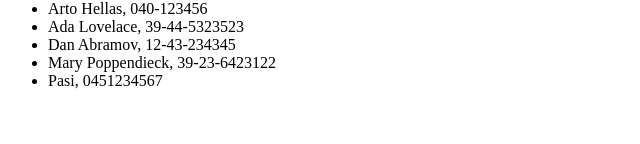
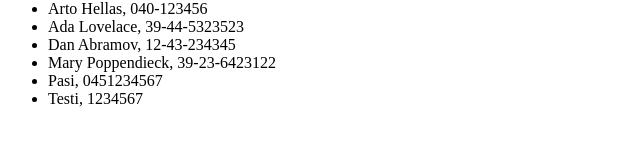
Before and after one commit to Ahiisivi/fsopen-assignments, a React (Vite) app in the folder part2/puhelinluettelo/: page / in a window 1280 px wide. Shown: the part 298-442 px from the top of the page, without its empty margins (0-640 px from the left). Built offline with nearby package versions, Linux system fonts and the light colour scheme; data requests are answered from the project's data file.

Commit message:
part2: 2.13 puhelinluettelo step 8 (extract to own module)

```diff
--- a/part2/puhelinluettelo/db.json
+++ b/part2/puhelinluettelo/db.json
@@ -24,6 +24,11 @@
       "id": "b570",
       "name": "Pasi",
       "number": "0451234567"
+    },
+    {
+      "id": "e346",
+      "name": "Testi",
+      "number": "1234567"
     }
   ]
 }
--- a/part2/puhelinluettelo/src/App.jsx
+++ b/part2/puhelinluettelo/src/App.jsx
@@ -1,6 +1,6 @@
 import { useState, useEffect } from 'react'
 import Name from './components/Names'
-import axios from 'axios'
+import pbServices from './services/persons.js'
 
 const Filter = ({value, onChange}) => {
   return (
@@ -36,16 +36,13 @@ const App = () => {
   const [newNumber, setNewNumber] = useState('')
   const [newFilter, setNewFilter] = useState('')
 
-  // exercise 2.11 using effect hook and axios library to fetch the data from json server
+
   useEffect(() => {
-    console.log('fetcing data')
-
-  axios
-    .get('http://localhost:3001/persons')
-    .then(response => {
-      console.log('data fetched')
-      setPersons(response.data)
-    })
+    pbServices
+      .getAll()
+      .then(initialPersons => {
+        setPersons(initialPersons)
+      })
   }, [])
 
   const addName = (event) => {
@@ -60,17 +57,13 @@ const App = () => {
       number: newNumber,
     }
 
-    //setPersons(persons.concat(nameObject))
-    // 2.12 sending and saving data to server
-    axios
-      .post('http://localhost:3001/persons', nameObject)
-      .then(response => {
-        setPersons(persons.concat(response.data))
-              setNewName('')
-              setNewNumber('')
-      })
-
-
+    pbServices
+    .create(nameObject)
+    .then(returnedPersons => {
+      setPersons(persons.concat(returnedPersons))
+      setNewName('')
+      setNewNumber('')
+    })
   }
 
   const handleNewName = (event) => {
--- /dev/null
+++ b/part2/puhelinluettelo/src/services/persons.js
@@ -0,0 +1,26 @@
+import axios from 'axios'
+const baseUrl = 'http://localhost:3001/persons'
+
+const getAll = () => {
+    console.log('fetching data')
+  const request = axios.get(baseUrl)
+  return request.then(response => response.data)
+}
+
+const create = nameObject => {
+    console.log('adding data')
+  const request = axios.post(baseUrl, nameObject)
+  return request.then(response => response.data)
+}
+
+const update = (id, nameObject) => {
+    console.log('updating data')
+  const request = axios.put(`${baseUrl}/${id}`, nameObject)
+  return request.then(response => response.data)
+}
+
+export default {
+  getAll: getAll,
+  create: create,
+  update: update
+}
```
